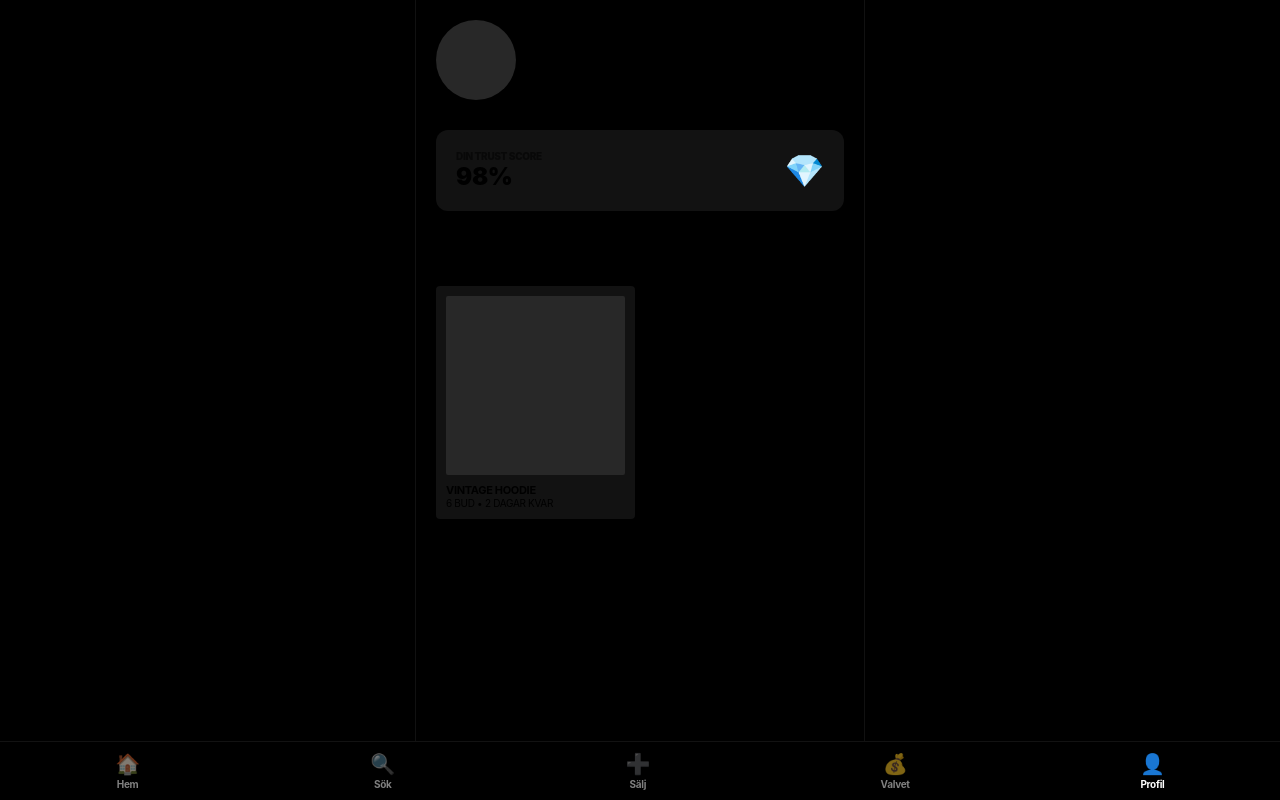
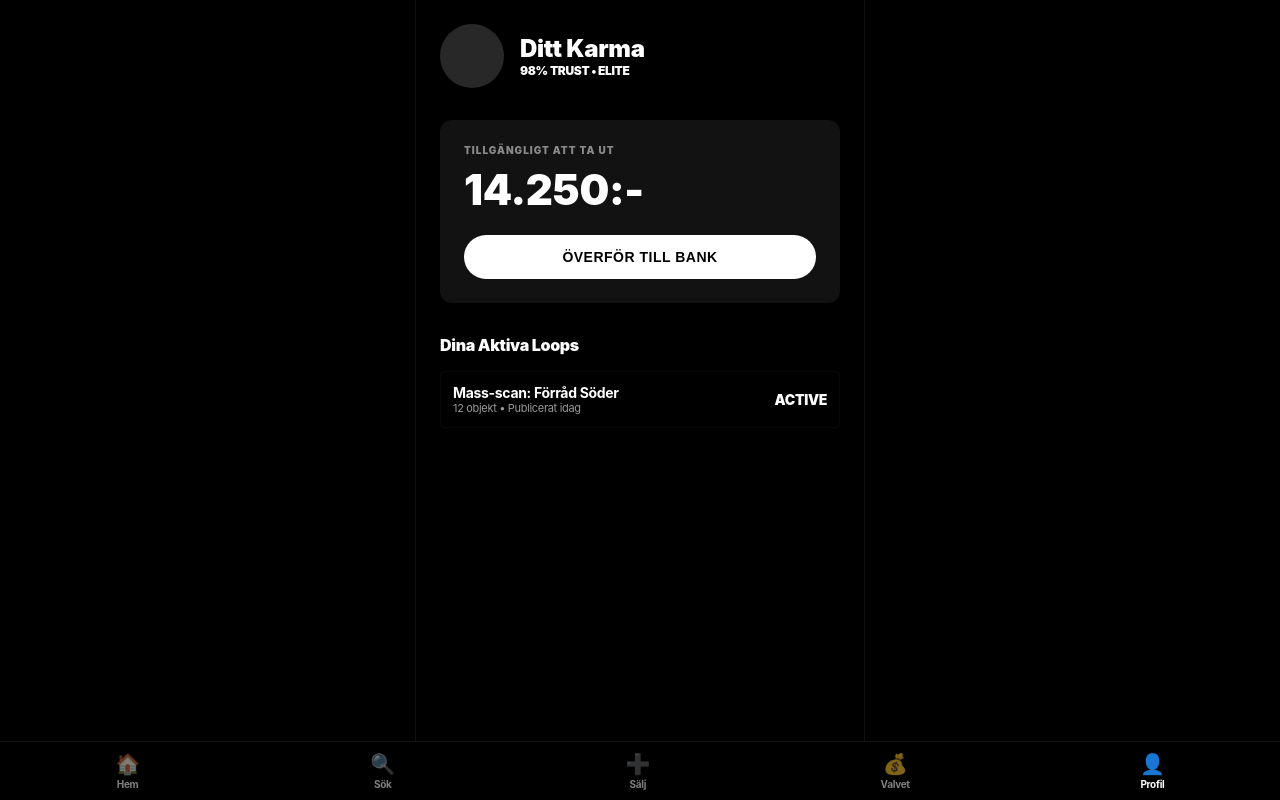
Before and after one commit to gascheckking/marketbeg-appGem, a Next.js app: page /profile in a window 1280 px wide. Built offline with nearby package versions, Linux system fonts and the light colour scheme.

Commit message:
Update page.tsx

```diff
--- a/app/profile/page.tsx
+++ b/app/profile/page.tsx
@@ -1,30 +1,37 @@
 // // app/profile/page.tsx
 "use client";
 import React from 'react';
-import KarmaTrustCard from '@/components/KarmaTrustCard';
 
 export default function ProfilePage() {
   return (
-    <div style={{ padding: '20px', paddingBottom: '100px' }}>
-      <div style={{ display: 'flex', alignItems: 'center', gap: '20px', marginBottom: '30px' }}>
-        <div style={{ width: '80px', height: '80px', borderRadius: '50%', background: '#282828' }} />
+    <div style={{ padding: '24px', background: '#000', minHeight: '100vh', color: '#fff' }}>
+      {/* USER HEADER */}
+      <div style={{ display: 'flex', alignItems: 'center', gap: '16px', marginBottom: '32px' }}>
+        <div style={{ width: '64px', height: '64px', borderRadius: '50%', background: '#282828' }} />
         <div>
-          <h1 style={{ fontSize: '24px', fontWeight: 900 }}>Ditt Namn</h1>
-          <div style={{ fontSize: '12px', color: 'var(--karma-green)', fontWeight: 900 }}>KARMA MASTER • NIVÅ 4</div>
+          <h1 style={{ fontSize: '24px', fontWeight: 900 }}>Ditt Karma</h1>
+          <div style={{ color: 'var(--karma-green)', fontSize: '12px', fontWeight: 900 }}>98% TRUST • ELITE</div>
         </div>
       </div>
 
-      <KarmaTrustCard score={98} />
+      {/* SALDO & ACTION (Ersätter Vault) */}
+      <div style={{ background: '#121212', padding: '24px', borderRadius: '12px', marginBottom: '32px' }}>
+        <div style={{ fontSize: '10px', fontWeight: 900, opacity: 0.5, letterSpacing: '1px' }}>TILLGÄNGLIGT ATT TA UT</div>
+        <div style={{ fontSize: '42px', fontWeight: 900, margin: '8px 0' }}>14.250:-</div>
+        <button className="pill-btn" style={{ width: '100%', background: '#fff', color: '#000', marginTop: '12px' }}>
+          ÖVERFÖR TILL BANK
+        </button>
+      </div>
 
-      <div style={{ marginTop: '40px' }}>
-        <h2 style={{ fontSize: '16px', fontWeight: 900, marginBottom: '15px' }}>Dina Aktiva Loops</h2>
-        <div style={{ display: 'grid', gridTemplateColumns: '1fr 1fr', gap: '10px' }}>
-          {/* Exempel på egna listningar */}
-          <div style={{ background: '#121212', padding: '10px', borderRadius: '4px' }}>
-            <div style={{ width: '100%', aspectRatio: '1', background: '#282828', borderRadius: '2px', marginBottom: '8px' }} />
-            <div style={{ fontSize: '11px', fontWeight: 700 }}>VINTAGE HOODIE</div>
-            <div style={{ fontSize: '10px', color: 'var(--karma-green)' }}>6 BUD • 2 DAGAR KVAR</div>
+      {/* DINA LOOPAR (Resultatet av din Video Scan) */}
+      <h3 style={{ fontSize: '16px', fontWeight: 900, marginBottom: '16px' }}>Dina Aktiva Loops</h3>
+      <div style={{ display: 'flex', flexDirection: 'column', gap: '8px' }}>
+        <div className="karma-card" style={{ display: 'flex', justifyContent: 'space-between', alignItems: 'center' }}>
+          <div>
+            <div style={{ fontSize: '14px', fontWeight: 700 }}>Mass-scan: Förråd Söder</div>
+            <div style={{ fontSize: '11px', opacity: 0.6 }}>12 objekt • Publicerat idag</div>
           </div>
+          <div style={{ fontSize: '14px', fontWeight: 900, color: 'var(--karma-green)' }}>ACTIVE</div>
         </div>
       </div>
     </div>
```
